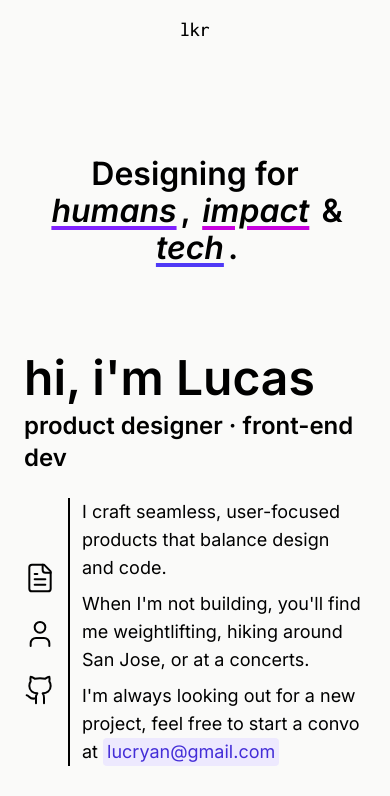
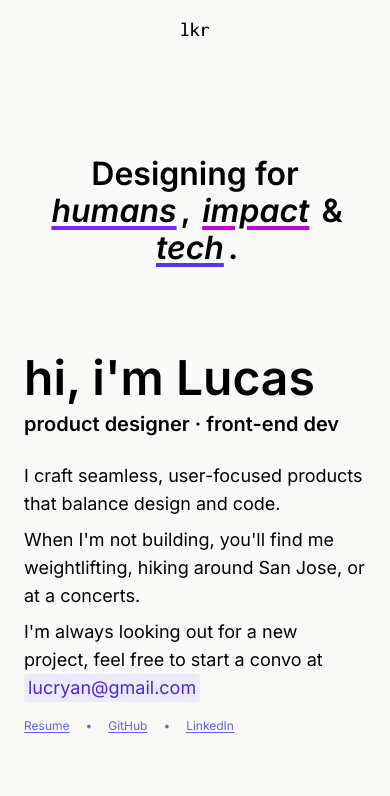
Before and after one commit to Luc0ryan/my-react-portfolio, a React (Vite) app: page / in a window 390 px wide. Shown: the top 796 px of the page. Built offline with nearby package versions, Linux system fonts and the light colour scheme; grey boxes are pictures that could not be loaded.

Commit message:
ready to upload aarbf wip

```diff
--- a/src/components/About.jsx
+++ b/src/components/About.jsx
@@ -4,12 +4,15 @@ export default function About() {
   return (
     <section className="max-w-xl font-semibold py-4">
       <div className="mb-6">
-        <div className=" text-[clamp(3rem,8vw,4rem)]  leading-none"> hi, i'm Lucas </div>
-        <div className="text-2xl mt-2">product designer · front-end dev </div>
+        <div className=" text-[clamp(3rem,8vw,4rem)]  leading-none">
+          {" "}
+          hi, i'm Lucas{" "}
+        </div>
+        <div className="text-xl md:text-2xl mt-2">product designer · front-end dev </div>
       </div>
 
-      <div className="flex flex-row items-center gap-3 font-bold text-sm">
-        <div className="flex flex-col mt-1 gap-6 text-xs h-fit">
+      <div className="flex flex-row items-center md:gap-3 font-bold text-sm">
+        <div className=" flex-col mt-1 gap-6 text-xs h-fit hidden md:flex">
           <div className="group flex flex-col items-center">
             <div className="absolute -rotate-90 origin-bottom -translate-x-4 opacity-0 group-hover:opacity-100 group-hover:pointer-cursor transition-opacity">
               resume
@@ -23,7 +26,7 @@ export default function About() {
             <div className="absolute -rotate-90 origin-bottom -translate-x-4 opacity-0 group-hover:opacity-100 transition-opacity">
               linkedin
             </div>
-            <a href="#">
+            <a href="https://github.com/Luc0ryan">
               <User className="h-8 w-8 stroke-[1.5px]" />
             </a>
           </div>
@@ -38,9 +41,10 @@ export default function About() {
           </div>
         </div>
 
-        <div className="flex flex-col text-lg gap-2 font-normal border-l-2 pl-3">
+        <div className="flex flex-col text-lg gap-2 font-normal md:border-l-2 md:pl-3">
           <div>
-            I craft seamless, user-focused products that balance design and code.
+            I craft seamless, user-focused products that balance design and
+            code.
           </div>
           <div>
             When I'm not building, you'll find me weightlifting, hiking around
@@ -49,14 +53,30 @@ export default function About() {
           <div>
             I'm always looking out for a new project, feel free to start a convo
             at{" "}
-            <a href="mailto:lucryan@gmail.com"
-   className="relative inline-block px-1 rounded bg-violet-100 text-indigo-700
+            <a
+              href="mailto:lucryan@gmail.com"
+              className="relative inline-block px-1 rounded bg-violet-100 text-indigo-700
               after:content-[''] after:absolute after:left-0 after:bottom-0
               after:h-[2px] after:w-0 after:bg-indigo-600 after:transition-all
-              hover:after:w-full">
-  lucryan@gmail.com
-</a>
+              hover:after:w-full"
+            >
+              lucryan@gmail.com
+            </a>
           </div>
+
+<div className="mt-2 flex md:hidden flex-wrap justify-start gap-4 text-xs text-indigo-500">
+    <a href="/resume.pdf" className="underline underline-offset-2 hover:text-neutral-700">
+      Resume
+    </a>
+    <span>•</span>
+    <a href="https://github.com/lucasryan" className="underline underline-offset-2 hover:text-neutral-700">
+      GitHub
+    </a>
+    <span>•</span>
+    <a href="https://linkedin.com/in/lucasryan" className="underline underline-offset-2 hover:text-neutral-700">
+      LinkedIn
+    </a>
+  </div>
         </div>
       </div>
     </section>
--- a/src/pages/AARBFCaseStudy.jsx
+++ b/src/pages/AARBFCaseStudy.jsx
@@ -1,11 +1,45 @@
+import CaseStudyIntro from "../components/CaseStudyIntro";
+import aarbfcov from "../assets/aarbf-case-study.png";
+
+
 export default function AARBFCaseStudy() {
   return (
-    <main className="max-w-screen-xl mx-auto px-6 md:px-12 py-8 space-y-8">
-      <h1 className="text-3xl md:text-4xl font-semibold">AARBF Case Study</h1>
-      <p className="text-neutral-700">
-        Placeholder content for the Alisa Ann Ruch Burn Foundation case study.
-        Replace this with your full project write-up, images, and process once ready.
-      </p>
+    <main className="max-w-3xl mx-auto px-6 md:px-12 py-8 space-y-8">
+<CaseStudyIntro
+        title="Turning compassion into clarity for a statewide nonprofit"
+        image={aarbfcov}
+        imageAlt="AARBF homepage redesign mockup"
+        meta={[
+          { label: "Role", value: "UI/UX Designer" },
+          { label: "Timeline", value: "Feb-Apr 2024" },
+          { label: "Scope", value: ["Full site redesign", "Donation flow", "Program pages"] },
+          {
+            label: "Impact",
+            value: ["Accessible structure", "Emotional storytelling", "Clear donation path"],
+          },
+        ]}
+      />
+
+      <section
+        id="overview"
+        className="mx-auto max-w-3xl scroll-mt-24 space-y-6 px-4"
+      >
+        <h2 className="font-spectral text-2xl lowercase font-semibold text-stone-600">
+          Overview
+        </h2>
+
+        <div className="text-xl md:text-3xl lg:text-4xl text-neutral-900">
+          Rebuilding clarity and compassion for a mission that saves lives and rebuilds community.
+        </div>
+
+        <p className="text-lg text-neutral-700 max-w-2xl">
+          The Alisa Ann Ruch Burn Foundation (AARBF) supports burn survivors and promotes
+          fire prevention education across California. Their existing website was hard to navigate—key information was buried, the donation flow was confusing,
+          and the design no longer reflected the organization's reach or warmth. I redesigned
+          the site from the ground up to create a clearer, more accessible experience that
+          brings their story and impact forward.
+        </p>
+      </section>
     </main>
   );
 }
```
